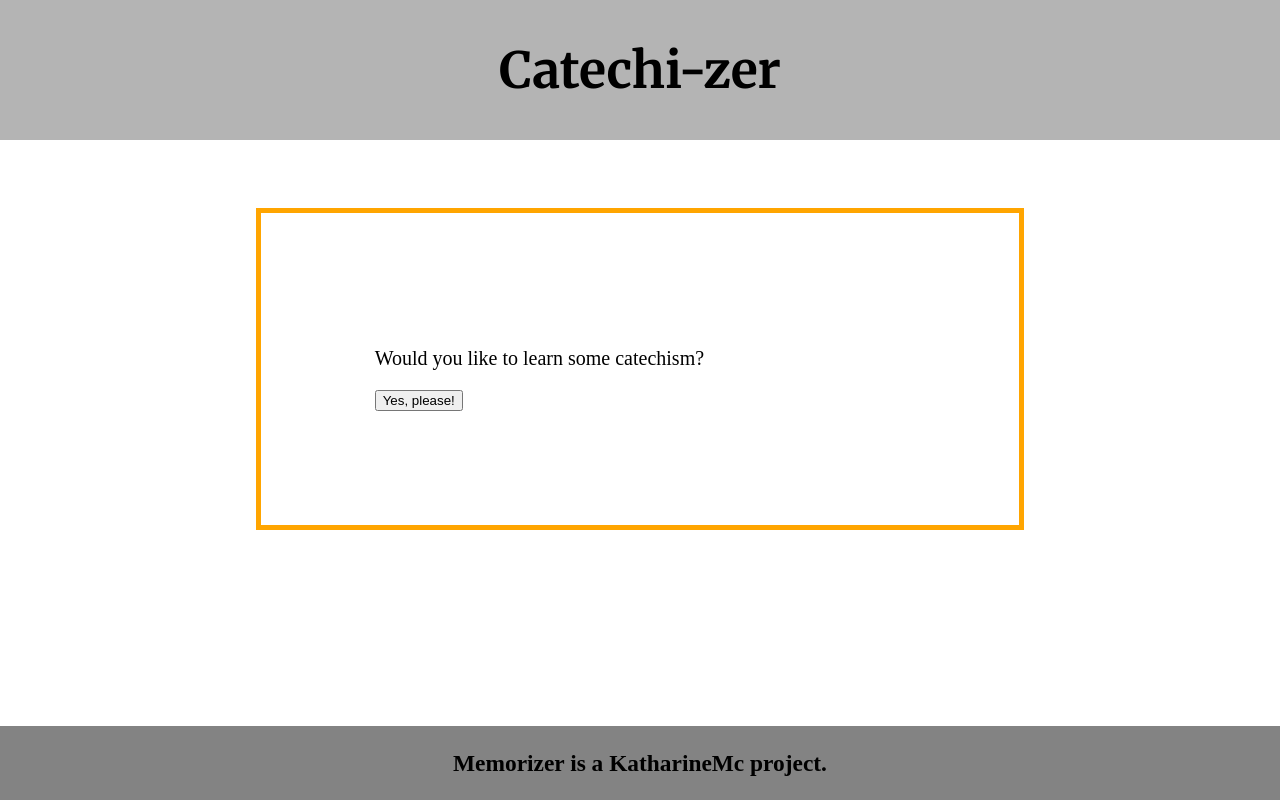
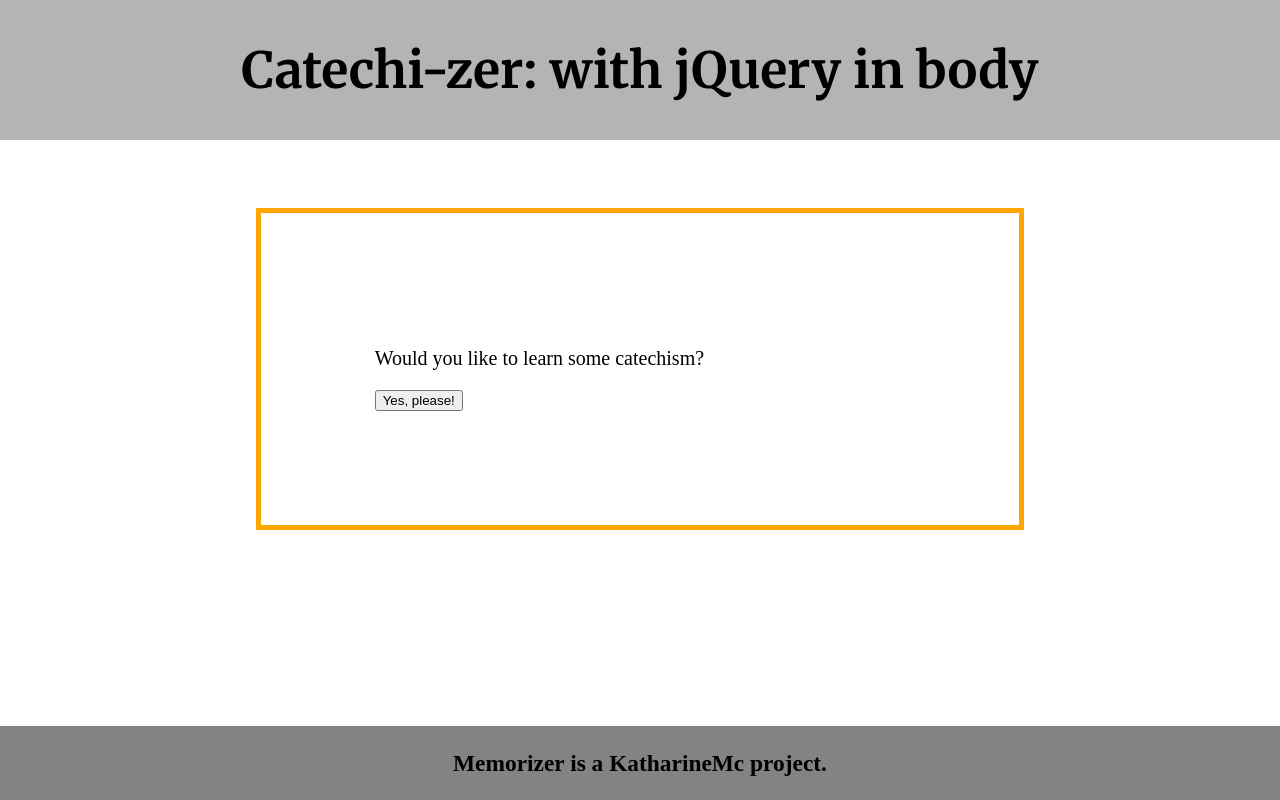
Before and after one commit to katharinemc/catechizer, a plain HTML site: page index.html in a window 1280 px wide. Drawn offline with nearby package versions, Linux system fonts and the light colour scheme.

Commit message:
moving jquery

```diff
--- a/index.html
+++ b/index.html
@@ -17,7 +17,7 @@
 
 
     <header class="center nav-top" role="banner">
-      <h1>Catechi-zer</h1>
+      <h1>Catechi-zer: with jQuery in body</h1>
 
     </header>
 
```
